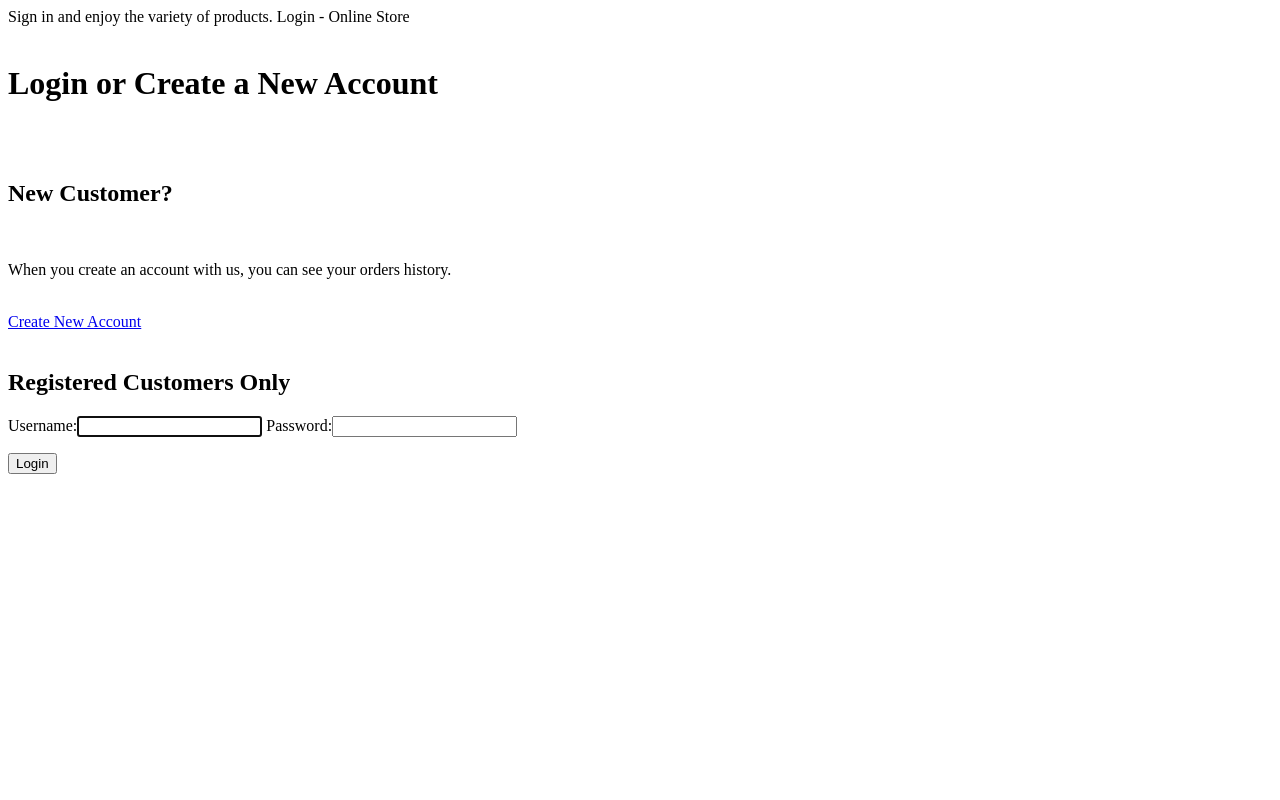
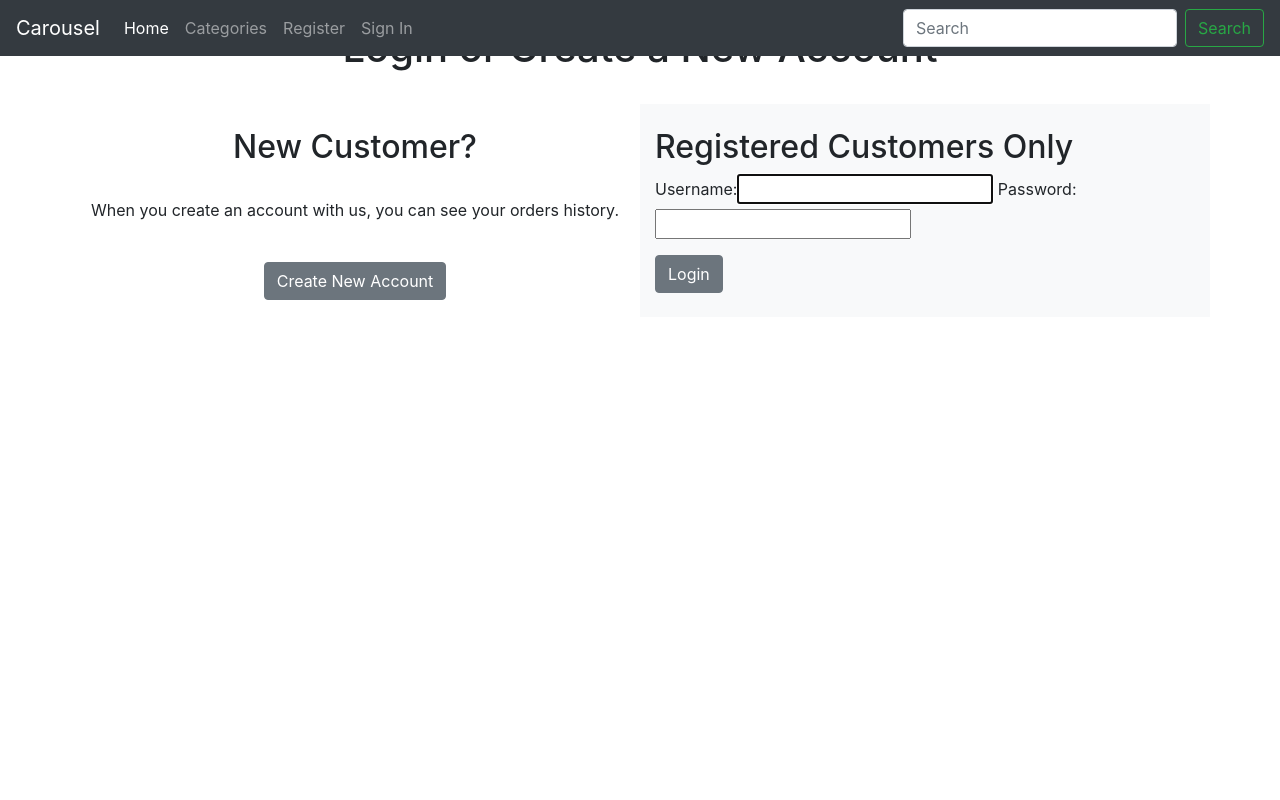
Before and after one commit to x00157960/ACA_Clothing, a Django app: page /account/login/ in a window 1280 px wide. Run offline with Django 3.2, Linux system fonts and the light colour scheme; some libraries are stand-ins or nearby versions.

Commit message:
base.html & navbar with href AB#28

```diff
--- a/Code/cart/urls.py
+++ b/Code/cart/urls.py
@@ -4,5 +4,5 @@ from . import views
 
 urlpatterns = [
     path('charge/', views.charge, name='charge'),
-    path('cart', views.CartPageView.as_view(), name='home'),
+    path('cart/', views.CartPageView.as_view(), name='cart'),
 ]
--- a/Code/shop/templates/accounts/signin.html
+++ b/Code/shop/templates/accounts/signin.html
@@ -1,4 +1,4 @@
-
+{% extends "base.html" %}
 {% load staticfiles %}
 {% block metadescription %}
 	Sign in and enjoy the variety of products.
--- a/Code/shop/templates/accounts/signup.html
+++ b/Code/shop/templates/accounts/signup.html
@@ -1,4 +1,4 @@
-
+{% extends "base.html" %}
 {% block metadescription %}
 Sign up to get a new account with us.
 {% endblock %}
--- a/Code/shop/views.py
+++ b/Code/shop/views.py
@@ -29,7 +29,7 @@ def SigninView(request):
             user = authenticate(username=username, password=password)
             if user is not None:
                 login(request,user)
-                return redirect('products')
+                return redirect('cart')
             else:
                 return redirect('signup')
     else:
@@ -38,4 +38,4 @@ def SigninView(request):
 
 def SignoutView(request):
     logout(request)
-    return redirect('products')
+    return redirect('cart')
--- /dev/null
+++ b/Code/templates/base.html
@@ -0,0 +1,42 @@
+<!DOCTYPE html>
+<html>
+<head>
+        <link rel="stylesheet" href="https://stackpath.bootstrapcdn.com/bootstrap/4.1.3/css/bootstrap.min.css" integrity="sha384-MCw98/SFnGE8fJT3GXwEOngsV7Zt27NXFoaoApmYm81iuXoPkFOJwJ8ERdknLPMO" crossorigin="anonymous">
+        <script src="https://stackpath.bootstrapcdn.com/bootstrap/4.1.3/js/bootstrap.min.js" integrity="sha384-ChfqqxuZUCnJSK3+MXmPNIyE6ZbWh2IMqE241rYiqJxyMiZ6OW/JmZQ5stwEULTy" crossorigin="anonymous"></script>
+</head>
+<body>
+
+
+<header>
+    <nav class="navbar navbar-expand-md navbar-dark fixed-top bg-dark">
+      <a class="navbar-brand" href="#">Carousel</a>
+      <button class="navbar-toggler" type="button" data-toggle="collapse" data-target="#navbarCollapse" aria-controls="navbarCollapse" aria-expanded="false" aria-label="Toggle navigation">
+        <span class="navbar-toggler-icon"></span>
+      </button>
+      <div class="collapse navbar-collapse" id="navbarCollapse">
+        <ul class="navbar-nav mr-auto">
+            <li class="nav-item active"><a class="nav-link" href="#">Home <span class="sr-only">(current)</span></a></li>
+            <li class="nav-item"><a class="nav-link" href="#">Categories</a></li>
+        {% if request.user.is_authenticated %}
+            <li class="nav-item"><a class="nav-link" href="{% url 'signout' %}">Sign Out</a></li>
+            <li class="nav-item"><a class="nav-link" href="{% url 'cart' %}">Cart</a></li>
+
+        {% else %}
+            <li class="nav-item"><a class="nav-link" href="{% url 'signup' %}">Register</a></li>
+            <li class="nav-item"><a class="nav-link" href="{% url 'signin' %}">Sign In</a></li></ul>
+        {% endif %}
+        <form class="form-inline mt-2 mt-md-0">
+          <input class="form-control mr-sm-2" type="text" placeholder="Search" aria-label="Search">
+          <button class="btn btn-outline-success my-2 my-sm-0" type="submit">Search</button>
+        </form>
+      </div>
+    </nav>
+  </header>
+  {% block content %}
+  {% endblock %}
+  </body>
+  <footer>
+
+  </footer>
+
+  </html>
--- a/Code/templates/cart.html
+++ b/Code/templates/cart.html
@@ -1,4 +1,5 @@
-CART
+{% extends "base.html" %}
+{% block content %}
 <h2>Buy for PRICE</h2>
 <form action="{% url 'charge' %}" method="post">
   {% csrf_token %}
@@ -8,3 +9,4 @@ CART
           data-amount="500"
           data-locale="auto"></script>
 </form>
+{% endblock %}
--- a/Code/templates/charge.html
+++ b/Code/templates/charge.html
@@ -1 +1,4 @@
+{% extends "base.html" %}
+{% block content %}
 <h2>Thanks, you paid <strong>PRICE</strong>!</h2>
+{% endblock %}
```
Also changed, not shown: Code/db.sqlite3.
